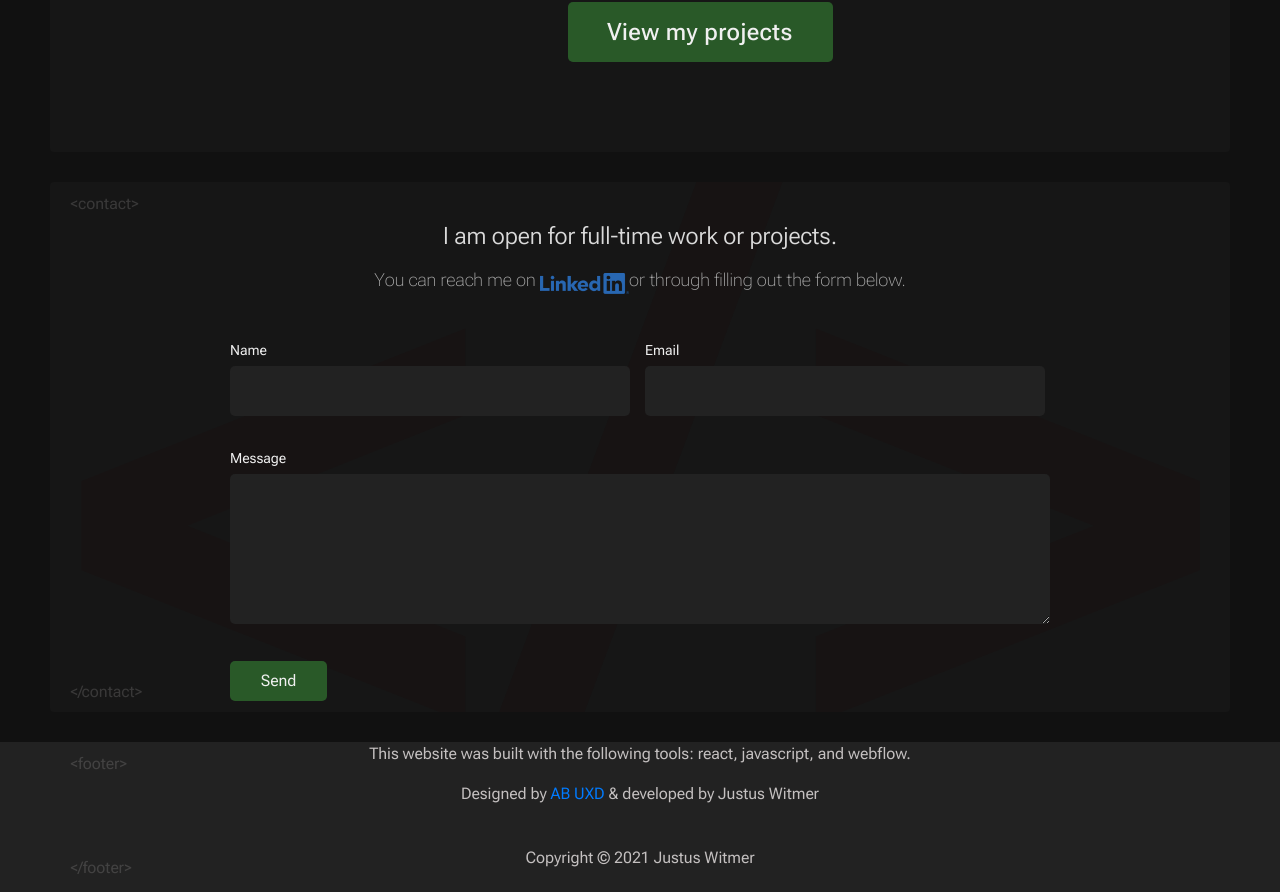
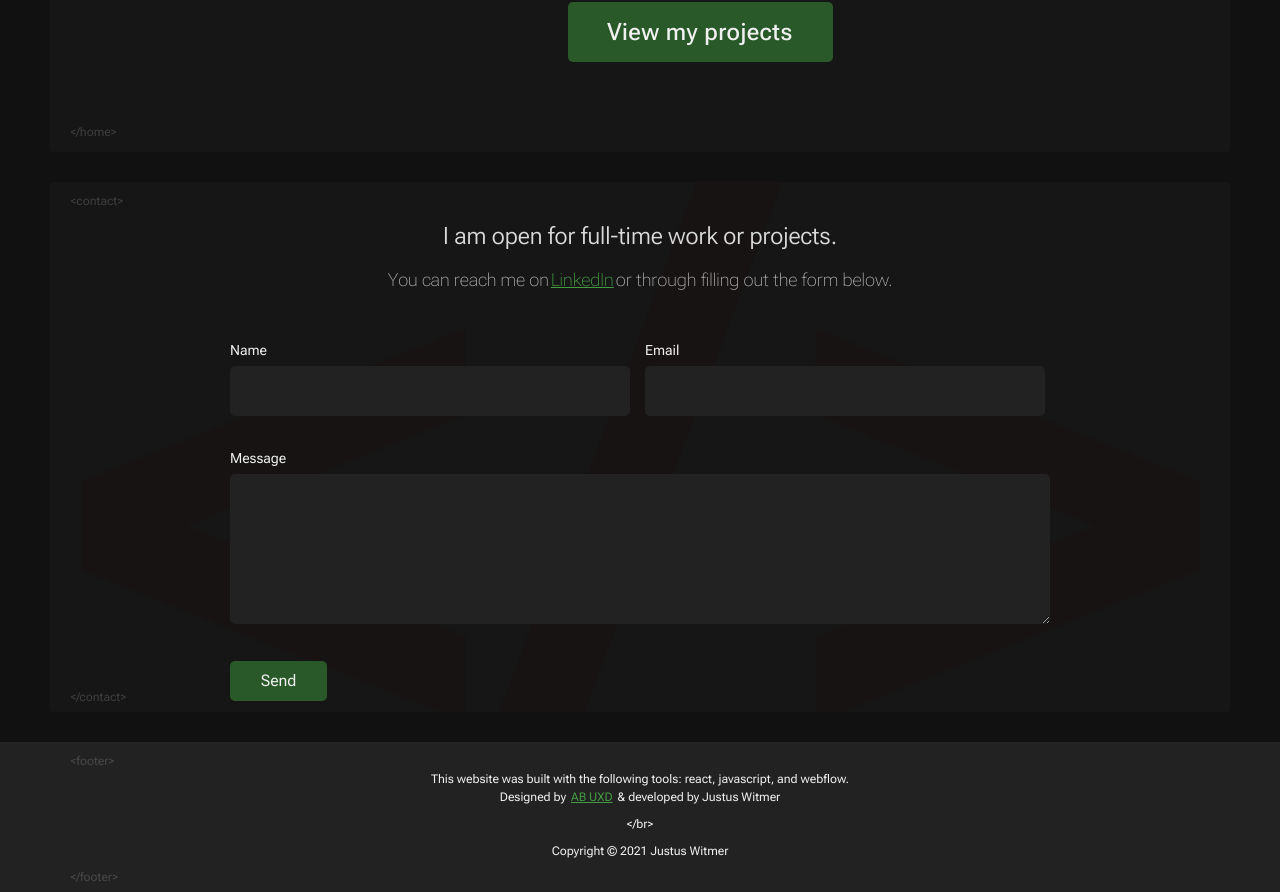
Before and after one commit to justuswitmer/portfolio, a React (Create React App) app: page /#/ in a window 1280 px wide. Shown: the part 977-1869 px from the top of the page. Built offline with nearby package versions, Linux system fonts and the light colour scheme.

Commit message:
finalized color theme variables

```diff
--- a/package.json
+++ b/package.json
@@ -18,8 +18,6 @@
     "react": "^17.0.1",
     "react-bootstrap": "^1.4.0",
     "react-dom": "^17.0.1",
-    "react-gist": "^1.2.2",
-    "react-gist-embed": "^0.0.3",
     "react-icons": "^3.11.0",
     "react-player": "^2.7.2",
     "react-redux": "^7.2.2",
--- a/src/components/About/About.js
+++ b/src/components/About/About.js
@@ -7,6 +7,8 @@ import mapStoreToProps from '../../redux/mapStoreToProps';
 function About(props) {
   const dispatch = useDispatch();
   const trans = useSpring({ opacity: 1, from: { opacity: 0 } });
+  const openingTag = '<about>';
+  const closingTag ='</about>';
 
   useEffect(() => {
     dispatch({
@@ -18,8 +20,9 @@ function About(props) {
 
   return (
     <animated.div style={trans} className='about-container'>
-      <h2 tabIndex='0'>Here is a snapshot of who I am as a developer</h2>
-      <div className='about-intro'>
+      <span className='tag about-opening-tag'>{openingTag}</span>
+      <h2 tabIndex='0' className='about-intro-h2'>Here is a snapshot of who I am as a developer</h2>
+      <div>
         <ul className='about-list'>
           <li tabIndex='0'>I am a data-driven, analytical Full Stack Software Engineer with experience in small business and finance</li>
           <li tabIndex='0'>My specialties include compensation analytics, problem-solving, and project management</li>
@@ -28,7 +31,7 @@ function About(props) {
         </ul>
       </div>
       <div className='about-personality'>
-      <h3 tabIndex='0'>In my personal life I am a</h3>
+      <h3 tabIndex='0' className='about-personality-h3'>In my personal life I am a</h3>
       <ul className='about-list'>
         <li tabIndex='0'>Devoted husband and dad</li>
         <li tabIndex='0'>Avid Book Reader (physical and audio)</li>
@@ -36,7 +39,7 @@ function About(props) {
         <li tabIndex='0'>Amateur woodworker</li>
         <li tabIndex='0'>Life-long musician</li>
       </ul>
-      <h3 tabIndex='0'>I also enjoy learning about my personality and how I percieve the world</h3>
+      <h3 tabIndex='0' className='about-personality-h3'>I also enjoy learning about my personality and how I percieve the world</h3>
       {props.store.about.map(about =>
       <AboutItem
         key={about.profile}
@@ -44,6 +47,7 @@ function About(props) {
       />
       )}
       </div>
+      <span className='tag about-closing-tag'>{openingTag}</span>
     </animated.div>
   );
 }
--- a/src/components/App.css
+++ b/src/components/App.css
@@ -1,6 +1,6 @@
 /* Have media qureies be 1312, 992, 688, and 320 */
 
-/* -------------------- GLOBAL ELEMENTS -------------------- */
+/* -------------------- GLOBAL ELEMENTS BEGIN -------------------- */
 @font-face {
   font-family: "Roboto Flex";
   src: url("RobotoFlex-VF.woff2") format("woff2 supports variations"),
@@ -10,25 +10,38 @@
 }
 
 :root {
-  --font_color: #c4c0c0;
+  /* Applies to font color where the eye should be drawn to */
+  --focused_font_color: #f0f0f0;
+  /* Applies to primary text, such as h1 and h2 tags */
+  --primary_font_color: #dadada;
+  /* Applies to any tag that would need to show contrast to the primary font */
+  --secondary_font_color: #ababab;
+  /* Applies to the very root of the website, the furthermost back visible area */
   --background_color: #111111;
+  /* Applies to each main box on each page, the second layer the use sees*/
   --primary_color: #161616;
+  /* Applies to the nav, footer, and contact inputs. Provides contrast to primary color */
   --secondary_color: #222222;
+  /* Applies to buttons, focused inputs, and nav focused route links */
   --accent_color: #295928;
+  /* Applies to the background of the modals in the about page, the furthermost back visible area */
   --about_card_bg: #c4c0c0;
+  /* Applies to each main section of the modal */
   --about_modal_bg: #aa7d7d38;
+  /* Applies to the background that contains the theme buttons */
   --theme_cont_bg: #1d1d1d;
+  /* Applies to the divider between routes in the nav bar */
+  --nav_link_div_color: #f0f0f0;
+  /* Applies to any text link */
+  --text_link_color: #449a42;
+  /* Applies to the inputs when there is incorrect value */
   --warning: #d43a3a;
-  --nav_link_div_color: #f0f0f0;
-  --h1h2h3_font_color: #dadada;
-  --body_font_color: #ababab;
-  --text_link_color: #449a42;
 }
 
 .App {
   text-align: center;
   background-color: var(--background_color);
-  color: var(--font_color);
+  color: red;
   display: grid;
   padding: 0 50px;
   min-height: -webkit-fill-available;
@@ -45,27 +58,63 @@
     "footer";
 }
 
-/* -------------------- Tag Decorations -------------------- */
-.opening-tag {
+/* -------------------- GLOBAL ELEMENTS END -------------------- */
+
+/* -------------------- TAG DECORATIONS BEGIN-------------------- */
+
+.tag {
   position: absolute;
+  opacity: 0.2;
+  color: var(--primary_font_color);
   left: 70px;
+  font-size: 12px;
+}
+
+.contact-opening-tag {
   margin-top: 10px;
-  opacity: 0.2;
 }
 
 .contact-closing-tag {
-  position: absolute;
-  left: 70px;
-  margin-top: 342px;
-  opacity: 0.2;
+  margin-top: 350px;
+}
+
+.footer-opening-tag {
+  margin-top: -20px;
 }
 
 .footer-closing-tag {
-  position: absolute;
-  left: 70px;
+  margin-top: 10px;
+}
+
+.footer-break-tag {
+  padding: 13px 0;
+}
+
+.home-opening-tag {
+  margin-top: -150px;
+}
+
+.home-closing-tag {
+  margin-top: 830px;
+}
+
+.project-opening-tag {
   margin-top: -30px;
-  opacity: 0.2;
 }
+
+.project-closing-tag {
+  margin-top: 12px;
+}
+
+.about-opening-tag {
+  margin-top: -33px;
+}
+
+.about-closing-tag {
+  margin-top: 12px;
+}
+
+/* -------------------- TAG DECORATIONS END-------------------- */
 
 /* -------------------- SPECIFIC ELEMENTS -------------------- */
 
@@ -104,7 +153,7 @@
   .nav-routes-route {
     background-color: inherit;
     border: none;
-    color: var(--nav_link_div_color);
+    color: var(--focused_font_color);
     font-size: 1rem;
     cursor: pointer;
     margin: 30px 0 30px 0;
@@ -123,7 +172,7 @@
     outline: none;
     background-color: inherit;
     border: none;
-    color: var(--nav_link_div_color);
+    color: var(--focused_font_color);
     font-size: 1rem;
     cursor: pointer;
     margin: 30px 0 30px 0;
@@ -254,7 +303,7 @@
   }
 
   .home-intro-h2 {
-    color: var(--h1h2h3_font_color);
+    color: var(--primary_font_color);
     font-weight: 600;
     font-size: 50px;
     letter-spacing: 1.07px;
@@ -262,7 +311,7 @@
   }
 
   .home-intro-p {
-    color: var(--body_font_color);
+    color: var(--secondary_font_color);
     line-height: 33px;
     font-size: 24px;
     letter-spacing: 0.51px;
@@ -286,7 +335,7 @@
     grid-area: viewProjects;
     justify-items: center;
     display: grid;
-    color: var(--h1h2h3_font_color);
+    color: var(--primary_font_color);
   }
 
   .home-viewProjects > p {
@@ -305,7 +354,7 @@
     font-weight: 500;
     letter-spacing: 0.51px;
     line-height: 29px;
-    color: var(--nav_link_div_color);
+    color: var(--focused_font_color);
   }
 
   /* -------------------- HOME END -------------------- */
@@ -318,22 +367,30 @@
     align-items: center;
     padding: 40px 50px 40px 50px;
     background-color: var(--primary_color);
+    color: var(--secondary_font_color);
+  }
+
+  .project-intro-h2 {
+    color: var(--primary_font_color);
   }
 
   .project-primary {
     display: flex;
+    flex-wrap: wrap;
+    justify-content: space-around;
     margin-top: 40px;
     text-align: left;
   }
 
   .project-primary-player-div {
-    width: 50%;
-    margin: 10px;
+    width: 500px;
+    margin: 0 10px;
   }
 
-  .project-primary-player-div-h4 {
+  .project-primary-player-h4 {
     margin-bottom: -40px;
     text-align: center;
+    color: var(--primary_font_color);
   }
 
   .project-secondary {
@@ -423,9 +480,7 @@
     align-items: center;
     padding: 40px 50px 40px 50px;
     background-color: var(--primary_color);
-  }
-
-  .about-intro {
+    color: var(--secondary_font_color);
   }
 
   .about-list {
@@ -451,7 +506,7 @@
   .aboutitem-button {
     background-color: var(--primary_color);
     border-radius: 4px;
-    color: var(--font_color);
+    color: var(--focused_font_color);
     box-sizing: none;
     border: none;
     height: 140px;
@@ -472,6 +527,14 @@
   #aboutitem-modal {
     background-color: var(--about_modal_bg);
     border-radius: 0 0 4px 4px;
+  }
+
+  .about-intro-h2 {
+    color: var(--primary_font_color);
+  }
+
+  .about-personality-h3 {
+    color: var(--secondary_font_color);
   }
 
   /* -------------------- ABOUT BEGIN -------------------- */
@@ -495,7 +558,7 @@
   }
 
   .contact-intro-h3 {
-    color: var(--h1h2h3_font_color);
+    color: var(--primary_font_color);
     font-size: 1.5rem;
     font-weight: 350;
     padding: 40px 0 10px 0;
@@ -506,21 +569,20 @@
   }
 
   .contact-intro2-h3 {
-    color: var(--body_font_color);
+    color: var(--secondary_font_color);
     font-size: 1.125rem;
     font-weight: 100;
     padding-bottom: 40px;
   }
 
   .contact-linkedin-link {
-    height: 20px;
-    margin-top: 17px;
+    margin: 0 2px;
+    color: var(--text_link_color);
+    text-decoration: underline;
   }
 
-  .contact-linkedin-image {
-    width: 5.6rem;
-    margin-left: 4px;
-    margin-bottom: -0.28rem;
+  .contact-linkedin-link:hover {
+    color: var(--secondary_font_color);
   }
 
   .contact-form-container {
@@ -537,7 +599,7 @@
     left: 50%;
     transform: translate(-50%);
     text-align: start;
-    color: var(--nav_link_div_color);
+    color: var(--focused_font_color);
   }
 
   .contact-form-container-p {
@@ -555,7 +617,7 @@
     border-radius: 5px;
     border: none;
     background-color: var(--secondary_color);
-    color: var(--font_color);
+    color: var(--primary_font_color);
   }
 
   .contact-name-input:focus {
@@ -573,7 +635,7 @@
     border-radius: 5px;
     border: none;
     background-color: var(--secondary_color);
-    color: var(--font_color);
+    color: var(--primary_font_color);
   }
 
   .contact-email-input:focus {
@@ -591,7 +653,7 @@
     border-radius: 5px;
     border: none;
     background-color: var(--secondary_color);
-    color: var(--font_color);
+    color: var(--primary_font_color);
   }
 
   .contact-message-input:focus {
@@ -611,7 +673,7 @@
     background-color: var(--accent_color);
     border: none;
     cursor: pointer;
-    color: var(--nav_link_div_color);
+    color: var(--focused_font_color);
   }
 
   /* Class for fields that are not valid */
@@ -642,10 +704,30 @@
   .footer-container {
     grid-area: footer;
     background-color: var(--secondary_color);
+    color: var(--focused_font_color);
+    font-size: 12px;
     margin-left: -50px;
     margin-right: -50px;
-    padding-left: 50px;
-    padding-right: 50px;
+    padding: 30px 50px 30px 50px;
+  }
+
+  .footer-container > p {
+    margin: 0;
+    line-height: 14px;
+  }
+
+  .footer-Ptag {
+    padding-top: 4px;
+  }
+
+  .footer-UX-link {
+    color: var(--text_link_color);
+    text-decoration: underline;
+    margin: 0 2px;
+  }
+
+  .footer-UX-link:hover {
+    color: var(--secondary_font_color);
   }
 
   /* -------------------- FOOTER END -------------------- */
--- a/src/components/Contact/Contact.js
+++ b/src/components/Contact/Contact.js
@@ -93,7 +93,7 @@ function Contact(props) {
 
   return (
     <animated.div style={trans} className='contact-container'>
-      <span className='opening-tag'>{openingContact}</span>
+      <span className='tag contact-opening-tag'>{openingContact}</span>
       <div className='contact-intro'>
         <h3 className='contact-intro-h3' tabIndex='0'>I am open for full-time work or projects.</h3>
         <div className='contact-intro2'>
@@ -102,12 +102,7 @@ function Contact(props) {
           <a
             href="https://www.linkedin.com/in/justus-witmer"
             className='contact-linkedin-link'
-          >
-            <img
-              src={linkedin}
-              className='contact-linkedin-image'
-              alt='LinkedIn Logo'
-            />
+          >LinkedIn
           </a>
           or through filling out the form below.
         </h3>
@@ -163,7 +158,7 @@ function Contact(props) {
             >Send
             </button>
         </form>
-      <span className='contact-closing-tag'>{closingContact}</span>
+      <span className='tag contact-closing-tag'>{closingContact}</span>
     </animated.div>
   );
 }
--- a/src/components/Footer/Footer.js
+++ b/src/components/Footer/Footer.js
@@ -5,15 +5,16 @@ function Footer() {
   const trans = useSpring({ opacity: 1, from: { opacity: 0 } });
   const openingFooter = '<footer>';
   const closingFooter = '</footer>';
+  const breakTag = '</br>';
 
   return (
     <animated.div style={trans} className='footer-container'>
-      <span className='opening-tag'>{openingFooter}</span>
+      <span className='tag footer-opening-tag'>{openingFooter}</span>
       <p tabIndex='0'>This website was built with the following tools: react, javascript, and webflow.</p>
-      <p tabIndex='0'>Designed by <a href='https://www.austinbalken.design'>AB UXD</a> & developed by Justus Witmer</p>
-      <br></br>
+      <p tabIndex='0' className='footer-Ptag'>Designed by <a className='footer-UX-link' href='https://www.austinbalken.design'>AB UXD</a> & developed by Justus Witmer</p>
+      <p className='footer-break-tag'>{breakTag}</p>
       <p tabIndex='0'>Copyright &copy; 2021 Justus Witmer</p>
-      <span className='footer-closing-tag'>{closingFooter}</span>
+      <span className='tag footer-closing-tag'>{closingFooter}</span>
     </animated.div>
   );
 }
--- a/src/components/Home/Home.js
+++ b/src/components/Home/Home.js
@@ -7,6 +7,8 @@ import { withRouter } from 'react-router-dom';
 function Home(props) {
   const dispatch = useDispatch();
   const trans = useSpring({ opacity: 1, from: { opacity: 0 } });
+  const openingTag = '<home>';
+  const closingTag = '</home>';
 
   useEffect(() => {
     dispatch({
@@ -18,6 +20,7 @@ function Home(props) {
 
   return (
     <animated.div style={trans} className='home-container'>
+      <span className='tag home-opening-tag'>{openingTag}</span>
       <div className='home-intro'>
           <h2 className='home-intro-h2' tabIndex='0'>Hi, I'm Justus.</h2>
           <h2 className='home-intro-h2' tabIndex='0'>I am a software developer.</h2>
@@ -39,6 +42,7 @@ function Home(props) {
         >View my projects
         </button>
       </div>
+      <span className='tag home-closing-tag'>{closingTag}</span>
     </animated.div>
   );
 }
--- a/src/components/Project/Project.js
+++ b/src/components/Project/Project.js
@@ -9,6 +9,8 @@ import mapStoreToProps from '../../redux/mapStoreToProps';
 function Portfolio(props) {
   const dispatch = useDispatch();
   const trans = useSpring({ opacity: 1, from: { opacity: 0 } });
+  const openingTag = '<projects>';
+  const closingTag ='</projects>';
 
   useEffect(() => {
     dispatch({
@@ -20,10 +22,11 @@ function Portfolio(props) {
 
     return (
       <animated.div style={trans} className='project-container'>
-        <h2 tabIndex='0'>Here are some projects that show my best work.</h2>
+        <span className='tag project-opening-tag'>{openingTag}</span>
+        <h2 tabIndex='0' className='project-intro-h2'>Here are some projects that show my best work.</h2>
         <div className='project-primary'>
           <div className='project-primary-player-div'>
-            <h4 className='project-primary-player-div-h4'>Lake Elmo Aero</h4>
+            <h4 className='project-primary-player-h4'>Lake Elmo Aero</h4>
             <ReactPlayer
               width='100%'
               url="https://vimeo.com/493976119"
@@ -34,7 +37,7 @@ function Portfolio(props) {
             </ul>
           </div>
           <div className='project-primary-player-div'>
-            <h4 className='project-primary-player-div-h4'>financeIt</h4>
+            <h4 className='project-primary-player-h4'>financeIt</h4>
             <ReactPlayer
               width='100%'
               url="https://vimeo.com/493975723"
@@ -52,12 +55,13 @@ function Portfolio(props) {
           </div>
         </div>
         <div className='project-secondary'>
-        {props.store.project.map(project =>
-        <ProjectItem
-        project={project}
-        />
-        )}
+          {props.store.project.map(project =>
+          <ProjectItem
+          project={project}
+          />
+          )}
         </div>
+        <span className='tag project-closing-tag'>{closingTag}</span>
       </animated.div>
     );
 }
```
Also changed, not shown: src/components/Contact/ContactTwo.js (deleted, +0 -171 lines), 1 other file (tests, documents, lock files or other folders).
